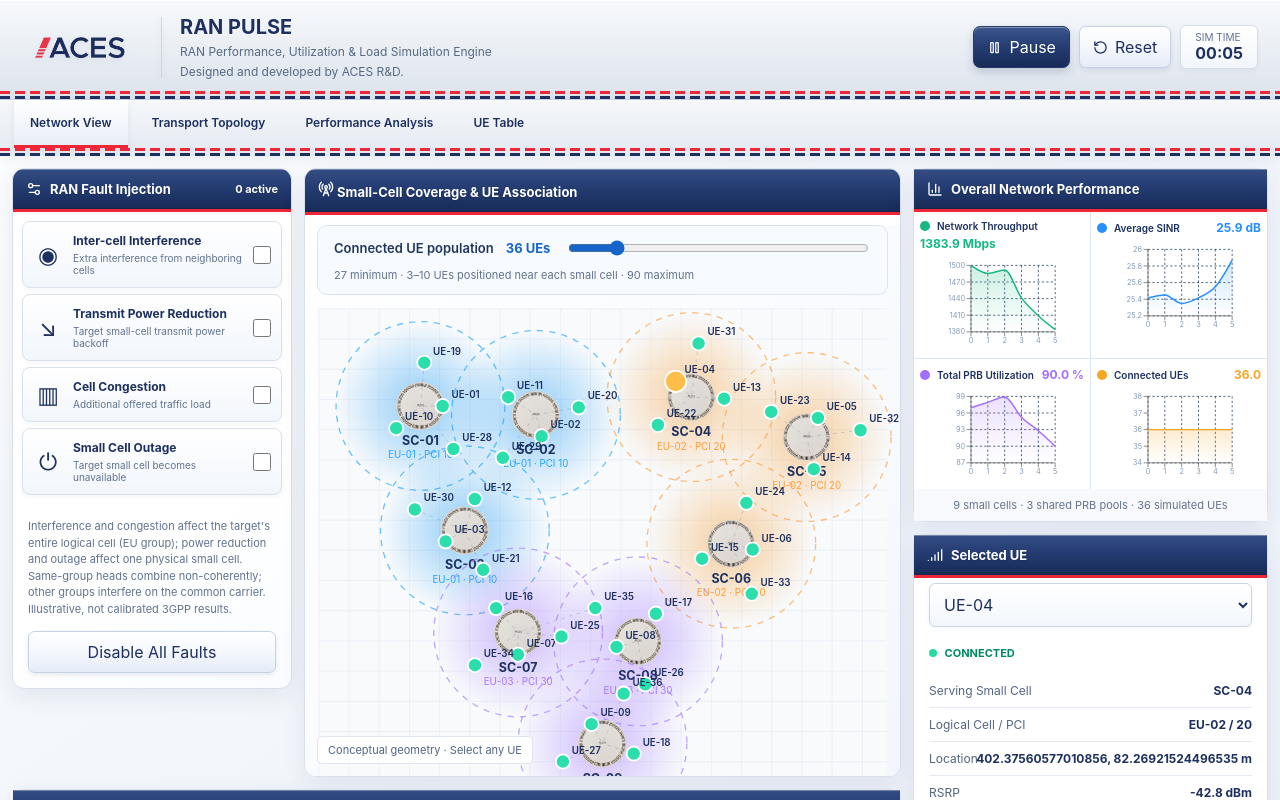
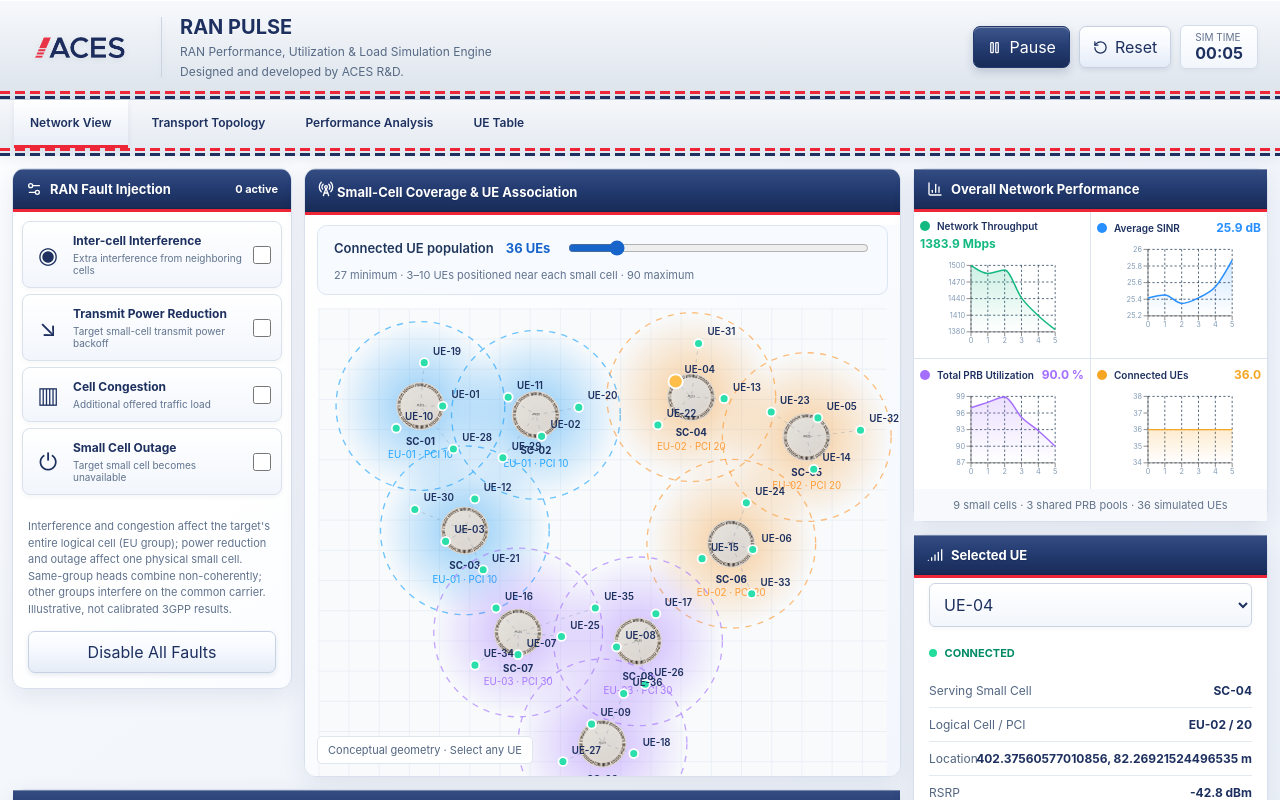
Before and after one commit to asadleghari199/aces-ran-demo, a React (Vite) app: page / in a window 1280 px wide. Shown: the top 800 px of the page. Built offline with nearby package versions, Linux system fonts and the light colour scheme.

Commit message:
Update main.jsx

```diff
--- a/src/main.jsx
+++ b/src/main.jsx
@@ -213,10 +213,10 @@ function App(){
  <circle cx={s.x} cy={s.y} r={coverageRadius(i,faults)} className="coverageCircle" fill={`url(#${['blue','orange','purple'][s.group]})`} stroke={s.color} strokeWidth="1.5" strokeDasharray="7 7" strokeOpacity=".65" opacity={faults.outage.enabled&&faults.outage.target===i?.25:1}/>
  {/* v1.3: actual radio product image replaces the original antenna-tower path. */}
  <image href="/small-cell.png.PNG" x={s.x-28} y={s.y-28} width="56" height="56" preserveAspectRatio="xMidYMid meet" opacity={faults.outage.enabled&&faults.outage.target===i?.35:1} style={{pointerEvents:'none'}}/>
- <text x={s.x} y={s.y+44} textAnchor="middle" fill="#1d305f" fontSize="14" fontWeight="700">{s.id}</text>
+ <text x={s.x} y={s.y+44} textAnchor="middle" fill="#1d305f" fontSize="11" fontWeight="700">{s.id}</text>
  <text x={s.x} y={s.y+59} textAnchor="middle" fill={s.color} fontSize="11">{faults.outage.enabled&&faults.outage.target===i?'OFFLINE':`${GROUPS[s.group].id} · PCI ${s.pci}`}</text>
  </g>)}
- {ues.map((u,i)=><g key={u.id} onClick={()=>setSelected(i)} style={{cursor:'pointer'}}><line x1={u.x} y1={u.y} x2={SITES[all[i].serving]?.x??u.x} y2={SITES[all[i].serving]?.y??u.y} stroke="#6d829e" strokeOpacity=".35" strokeDasharray="4 5"/><circle cx={u.x} cy={u.y} r={selected===i?12:8} fill={all[i].serving<0?'#f04455':selected===i?'#ffbd4a':'#2bdfac'} stroke="#ffffff" strokeWidth="2"/><text x={u.x+10} y={u.y-9} fill="#1d305f" fontSize="11" fontWeight="600">{ueCount<=36||selected===i?u.id:""}</text></g>)}</svg><div className="mapLabel">Conceptual geometry · Select any UE</div></div>
+ {ues.map((u,i)=><g key={u.id} onClick={()=>setSelected(i)} style={{cursor:'pointer'}}><line x1={u.x} y1={u.y} x2={SITES[all[i].serving]?.x??u.x} y2={SITES[all[i].serving]?.y??u.y} stroke="#6d829e" strokeOpacity=".35" strokeDasharray="4 5"/><circle cx={u.x} cy={u.y} r={selected===i?8:5} fill={all[i].serving<0?'#f04455':selected===i?'#ffbd4a':'#2bdfac'} stroke="#ffffff" strokeWidth="2"/><text x={u.x+10} y={u.y-9} fill="#1d305f" fontSize="11" fontWeight="600">{ueCount<=36||selected===i?u.id:""}</text></g>)}</svg><div className="mapLabel">Conceptual geometry · Select any UE</div></div>
  :view==='Performance Analysis'?charts
  :view==='UE Table'?<div className="tableWrap"><table><thead><tr>{['UE','Serving Small Cell','RSRP','SINR','CQI','MCS','BLER','DL Mbps'].map(x=><th key={x}>{x}</th>)}</tr></thead><tbody>{all.map((a,i)=><tr key={i} onClick={()=>{setSelected(i);setView('Network View')}}><td>{ues[i].id}</td><td>{SITES[a.serving]?.id??'None'}</td><td>{a.rsrp.toFixed(1)}</td><td>{a.sinr.toFixed(1)}</td><td>{a.cqi}</td><td>{a.mcs}</td><td>{a.bler.toFixed(1)}%</td><td>{a.throughput.toFixed(1)}</td></tr>)}</tbody></table></div>
  :view==='Alarms & Events'?<div className="eventList">{events.map((e,i)=><div key={i}><span>{String(Math.floor(e.t/60)).padStart(2,'0')}:{String(e.t%60).padStart(2,'0')}</span><b className={e.level==='WARNING'?'warning':'info'}>{e.level}</b>{e.message}</div>)}</div>
```
